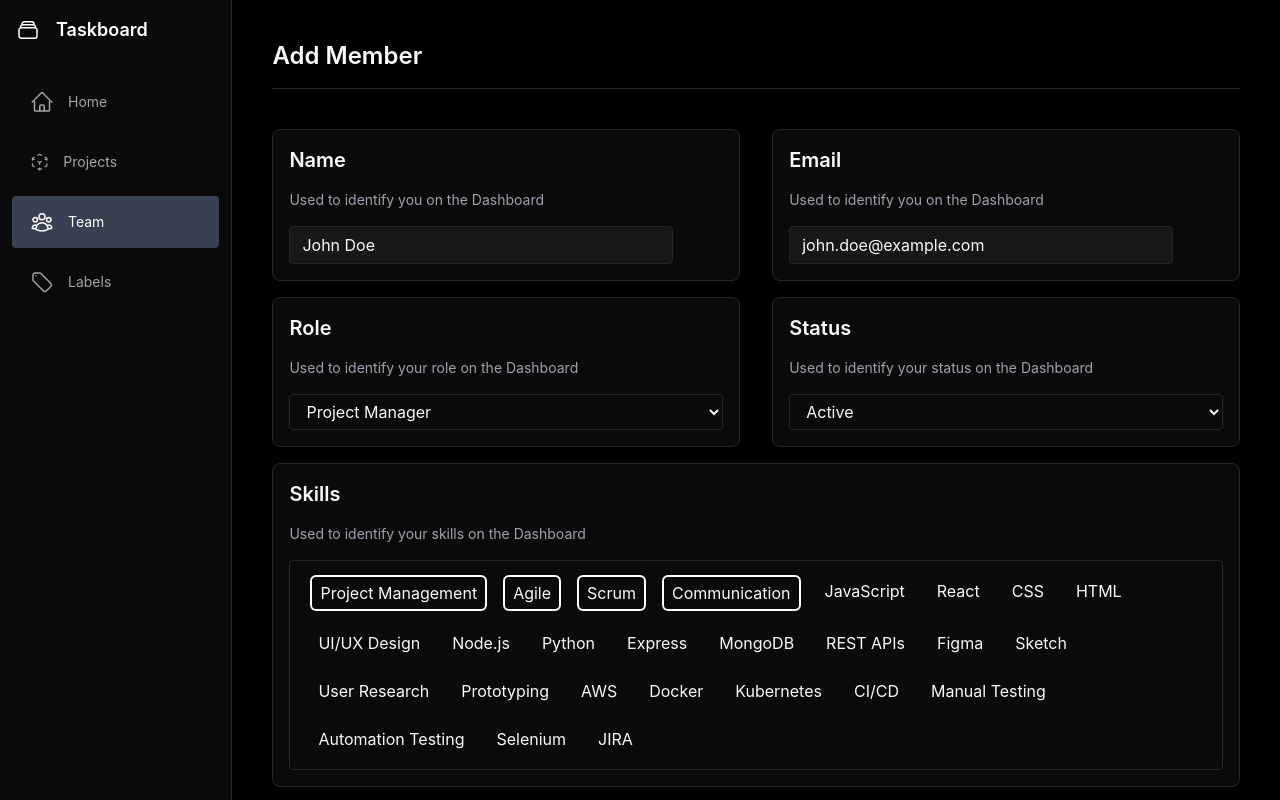
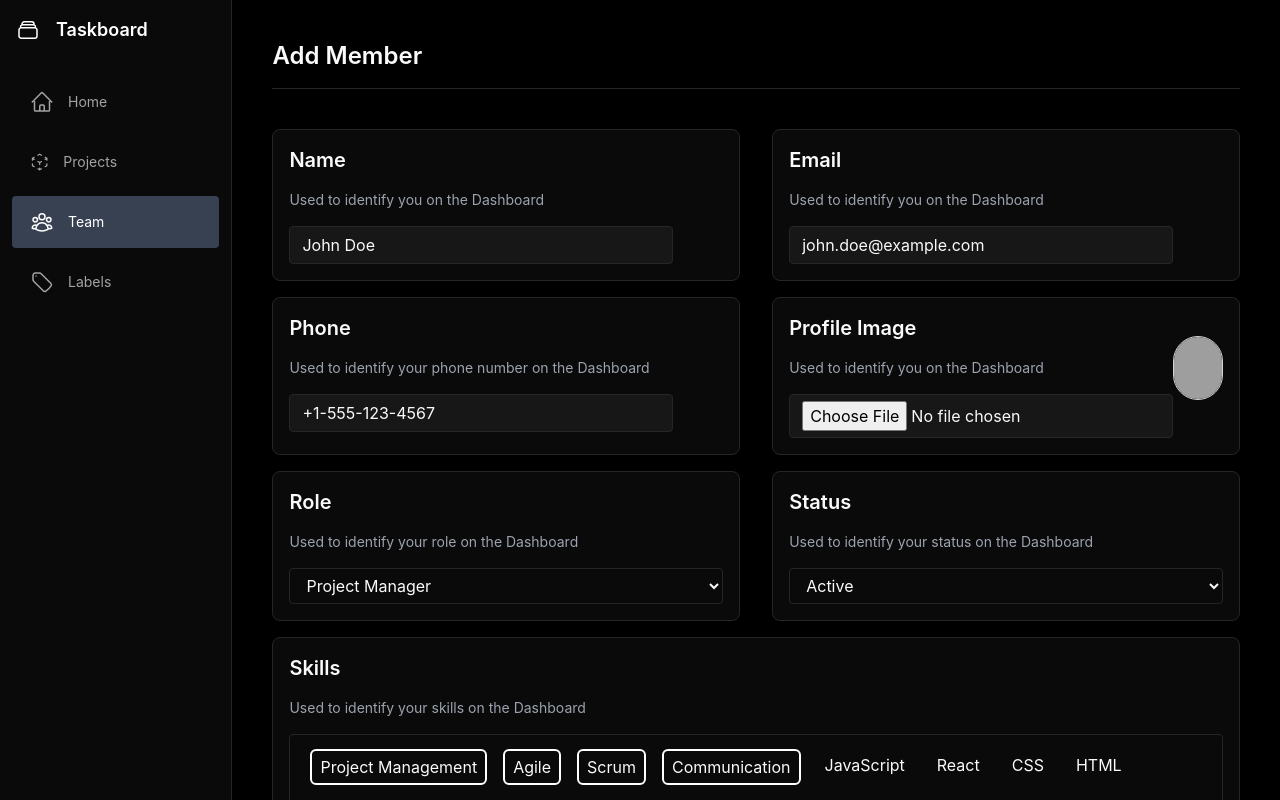
Before and after one commit to Pratik4509/taskboard, a React (Create React App) app: page /team/edit/1 in a window 1280 px wide. Built offline with nearby package versions, Linux system fonts and the light colour scheme; grey boxes are pictures that could not be loaded.

Commit message:
Added logic to save team members

```diff
--- a/src/Components/ManageMembers.tsx
+++ b/src/Components/ManageMembers.tsx
@@ -1,9 +1,10 @@
 import React, { useEffect, useState } from 'react'
-import { useSelector } from 'react-redux';
+import { useSelector, useDispatch } from 'react-redux';
 import { useNavigate, useParams } from 'react-router-dom';
 import { RootState } from '../redux/store';
 import { TeamTypes } from '../types';
 import { motion } from 'framer-motion';
+import { addMember, updateMembers } from '../features/kanban/kanbanSlice';
 
 const roles = ['Developer', 'Designer', 'Project Manager', 'Tester'];
 const statuses = ['Active', 'Inactive'];
@@ -12,7 +13,8 @@ const skills = ['JavaScript', 'React', 'CSS', 'HTML', 'UI/UX Design', 'Node.js',
     "AWS", "Docker", "Kubernetes", "CI/CD", "Manual Testing", "Automation Testing", "Selenium", "JIRA"];
 
 const ManageMembers = () => {
-    const navigate = useNavigate()
+    const navigate = useNavigate();
+    const dispatch = useDispatch();
     const { id } = useParams()
     const existingMember = useSelector((state: RootState) => state.kanban.teams.find((team: TeamTypes) => team.id === id))
     const [formData, setFormData] = useState({
@@ -20,6 +22,7 @@ const ManageMembers = () => {
         email: '',
         role: '',
         status: '',
+        phoneNo: '',
     })
 
     const [errors, setErrors] = useState({
@@ -27,10 +30,13 @@ const ManageMembers = () => {
         email: '',
         role: '',
         status: '',
-        skills: ''
+        skills: '',
+        phoneNo: '',
+        profilePicture: '',
     });
 
     const [selectedSkills, setSelectedSkills] = useState<string[]>([]);
+    const [profilePicture, setProfilePicture] = useState<string>('');
 
     const skillColor: Record<string, string> = {
         // 'JavaScript': 'bg-amber-500',
@@ -70,12 +76,75 @@ const ManageMembers = () => {
         ...skills.filter(skill => !selectedSkills.includes(skill))
     ]
 
-    const handleChange = (e: React.ChangeEvent<HTMLInputElement>) => {
+    const handleChange = (e: React.ChangeEvent<HTMLInputElement> | React.ChangeEvent<HTMLSelectElement>) => {
         const { name, value } = e.target
         setFormData(prev => ({ ...prev, [name]: value }))
     }
-    const handleSubmit = () => {
 
+    const handleProfilePicture = (e: React.ChangeEvent<HTMLInputElement>) => {
+        console.log(e.target.files)
+        if (e.target.files && e.target.files[0]) {
+            setProfilePicture(URL.createObjectURL(e.target.files[0]));
+
+        }
+    }
+
+    // const handleSelect = (e: React.ChangeEvent<HTMLSelectElement>) => {
+    //     console.log(e.target.value)
+    // }
+
+
+    const validateForm = () => {
+        let valid = true;
+        let newErrors = { fullName: '', email: '', role: '', status: '', skills: '', phoneNo: '', profilePicture: "" };
+
+        if (!formData.fullName.trim()) {
+            newErrors.fullName = "Please Enter Name"
+            valid = false
+        }
+        if (!formData.email.trim()) {
+            newErrors.email = "Please Enter Email"
+            valid = false
+        }
+        if (!formData.role.trim()) {
+            newErrors.role = "Please Enter Role"
+            valid = false
+        }
+        if (!formData.phoneNo.trim()) {
+            newErrors.phoneNo = "Please Enter Phone number"
+            valid = false
+        }
+        if (selectedSkills.length < 1) {
+            newErrors.skills = "Please Select Skill"
+            valid = false
+        }
+        if (!profilePicture) {
+            newErrors.profilePicture = "Please Select Profile Picture"
+            valid = false
+        }
+
+        setErrors(newErrors)
+        return valid
+    }
+    const handleSubmit = (e: React.FormEvent<HTMLFormElement>) => {
+        e.preventDefault()
+        // console.log(formData)
+        if (!validateForm()) return
+
+        if (existingMember) {
+            // setFormData(prev=>({...prev, ['status']: 'Active'}))
+            dispatch(updateMembers({ ...existingMember, ...formData, skills: selectedSkills, profilePicture: profilePicture
+            }))
+        } else {
+            dispatch(addMember({
+                id: Date.now().toString(),
+                ...formData,
+                status: 'Active',
+                skills: selectedSkills,
+                profilePicture: profilePicture
+            }))
+        }
+        navigate('/team')
     }
 
     useEffect(() => {
@@ -84,9 +153,11 @@ const ManageMembers = () => {
                 fullName: existingMember.fullName,
                 email: existingMember.email,
                 status: existingMember.status,
-                role: existingMember.role
+                role: existingMember.role,
+                phoneNo: existingMember.phoneNo,
             })
             setSelectedSkills(existingMember.skills)
+            setProfilePicture(existingMember.profilePicture)
         }
     }, [existingMember])
 
@@ -105,7 +176,7 @@ const ManageMembers = () => {
                         <input type="text"
                             className={`w-4/5 lg:w-96 mt-4 px-3 py-1.5 rounded border ${errors.fullName ? 'border border-red-900' : ' border-neutral-800'} bg-neutral-900`}
                             id="name"
-                            name="name"
+                            name="fullName"
                             value={formData.fullName}
                             onChange={handleChange}
                         />
@@ -127,11 +198,52 @@ const ManageMembers = () => {
                 </div>
                 <div className='flex gap-8 flex-wrap lg:flex-nowrap'>
                     <div className='w-full text-left p-4 bg-light-black border border-neutral-800 rounded-lg'>
+                        <h2 className='text-xl font-semibold'>Phone</h2>
+                        <p className='text-sm text-gray-400 mt-4'>Used to identify your phone number on the Dashboard</p>
+                        <input type="text"
+                            className={`w-4/5 lg:w-96 mt-4 px-3 py-1.5 rounded border ${errors.phoneNo ? 'border border-red-900' : ' border-neutral-800'} bg-neutral-900`}
+                            id="phoneNo"
+                            name="phoneNo"
+                            value={formData.phoneNo}
+                            onChange={handleChange}
+                        />
+                        <p>{errors.phoneNo && <span className="text-red-500 text-sm">{errors.phoneNo}</span>}</p>
+                    </div>
+                    <div className='w-full text-left p-4 flex justify-between items-center bg-light-black border border-neutral-800 rounded-lg'>
+                        <div>
+                            <h2 className='text-xl font-semibold'>Profile Image</h2>
+                            <p className='text-sm text-gray-400 mt-4'>Used to identify you on the Dashboard</p>
+                            <input
+                                type='file'
+                                id="profilePicture"
+                                name="profilePicture"
+                                accept="image/*"
+                                onChange={handleProfilePicture}
+                                className={`w-4/5 lg:w-96 mt-4 px-3 py-1.5 rounded border ${errors.profilePicture ? 'border border-red-900' : ' border-neutral-800'} bg-neutral-900`}
+                            />
+                            <p>{errors.profilePicture && <span className="text-red-500 text-sm">{errors.profilePicture}</span>}</p>
+                        </div>
+                        {profilePicture && (
+                            <div className="mb-4">
+                                <img
+                                    src={profilePicture}
+                                    alt="Profile Preview"
+                                    className="h-16 w-16 rounded-full object-cover object-center border border-gray-300"
+                                />
+                            </div>
+                        )}
+                    </div>
+                </div>
+                <div className='flex gap-8 flex-wrap lg:flex-nowrap'>
+                    <div className='w-full text-left p-4 bg-light-black border border-neutral-800 rounded-lg'>
                         <h2 className='text-xl font-semibold'>Role</h2>
                         <p className='text-sm text-gray-400 mt-4'>Used to identify your role on the Dashboard</p>
                         <select
-                            className='w-full mt-4 px-3 py-1.5 rounded border border-neutral-800 bg-light-black'
+                            className={`w-full mt-4 px-3 py-1.5 rounded border ${errors.role ? 'border border-red-900' : ' border-neutral-800'} border-neutral-800 bg-light-black`}
+                            id='role'
+                            name='role'
                             value={formData.role}
+                            onChange={handleChange}
                         >
                             <option value="">--Please Choose--</option>
                             {roles.map((role, index) => (<option value={role} key={index}>{role}</option>))}
@@ -142,8 +254,11 @@ const ManageMembers = () => {
                         <h2 className='text-xl font-semibold'>Status</h2>
                         <p className='text-sm text-gray-400 mt-4'>Used to identify your status on the Dashboard</p>
                         <select
-                            className='w-full mt-4 px-3 py-1.5 rounded border border-neutral-800 bg-light-black'
+                            className={`w-full mt-4 px-3 py-1.5 rounded border border-neutral-800 bg-light-black`}
+                            id='status'
+                            name='status'
                             value={formData.status}
+                            onChange={handleChange}
                         >
                             {statuses.map((status, index) => (<option value={status} key={index}>{status}</option>))}
                         </select>
@@ -154,7 +269,7 @@ const ManageMembers = () => {
                     <div className='w-full text-left p-4 bg-light-black border border-neutral-800 rounded-lg'>
                         <h2 className='text-xl font-semibold'>Skills</h2>
                         <p className='text-sm text-gray-400 mt-4'>Used to identify your skills on the Dashboard</p>
-                        <div className="mt-4 px-3 py-1.5 rounded border border-neutral-800 bg-light-black">
+                        <div className={`mt-4 px-3 py-1.5 rounded border ${errors.skills ? 'border border-red-900' : ' border-neutral-800'} border-neutral-800 bg-light-black`}>
                             <div
                                 className="p-2 flex gap-4 flex-wrap">
                                 {updatedSkills.map(skill => (
--- a/src/features/kanban/kanbanSlice.ts
+++ b/src/features/kanban/kanbanSlice.ts
@@ -1,6 +1,6 @@
 import { createSlice, PayloadAction } from "@reduxjs/toolkit"
 import DEFAULT_CARDS from "../../data/tasks"
-import { CardType, KanbanState, ProjectsTypes } from "../../types"
+import { CardType, KanbanState, ProjectsTypes, TeamTypes } from "../../types"
 import PROJECTS from "../../data/projects"
 import { TEAM_MEMBERS } from "../../data/teamMembers"
 
@@ -60,8 +60,17 @@ const KanbanSlice = createSlice({
                 state.projects[index] = action.payload;
             }
         },
+        addMember: (state, action: PayloadAction<TeamTypes>) => {
+            state.teams.push(action.payload)
+        },
+        updateMembers: (state,action: PayloadAction<TeamTypes>) => {
+            const index = state.teams.findIndex((team) => team.id === action.payload.id)
+            if(index !== -1) {
+                state.teams[index] = action.payload
+            }
+        }
     }
 })
 
-export const { setCards, addCard, handleDelete, editTask, setIsOpen, setCurrentId, addProject, updateProject } = KanbanSlice.actions;
+export const { setCards, addCard, handleDelete, editTask, setIsOpen, setCurrentId, addProject, updateProject, addMember, updateMembers } = KanbanSlice.actions;
 export default KanbanSlice.reducer;
```
Also changed, not shown: src/Components/TeamsTable.tsx (+13 -4 lines).
